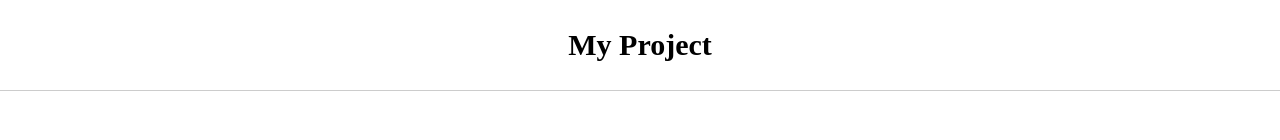
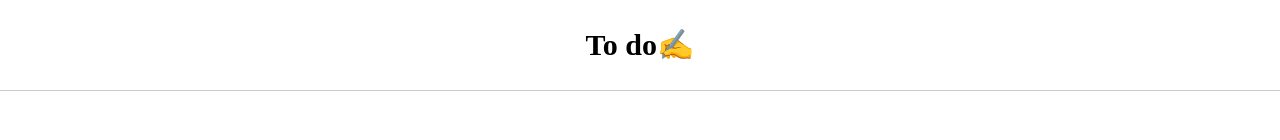
Before and after one commit to akrutm/memo, a plain HTML site: page index.html in a window 1280 px wide. Shown: the top 140 px of the page. Drawn offline with Linux system fonts and the light colour scheme.

Commit message:
changed title

```diff
--- a/index.html
+++ b/index.html
@@ -13,7 +13,7 @@
 
 <body>
 
-    <h1>My Project</h1>
+    <h1>To do✍️</h1>
 
     <main>
         <ul id="list">
```
